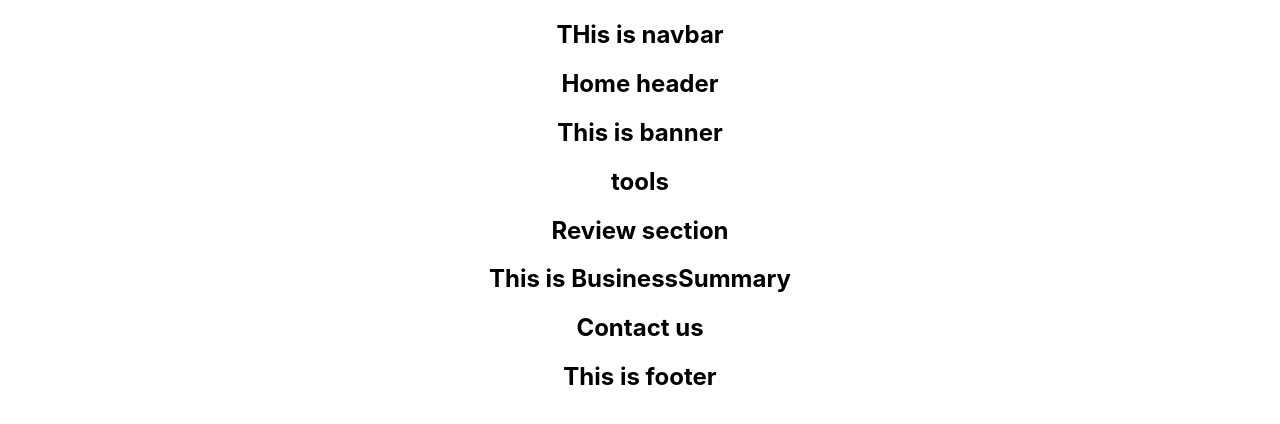
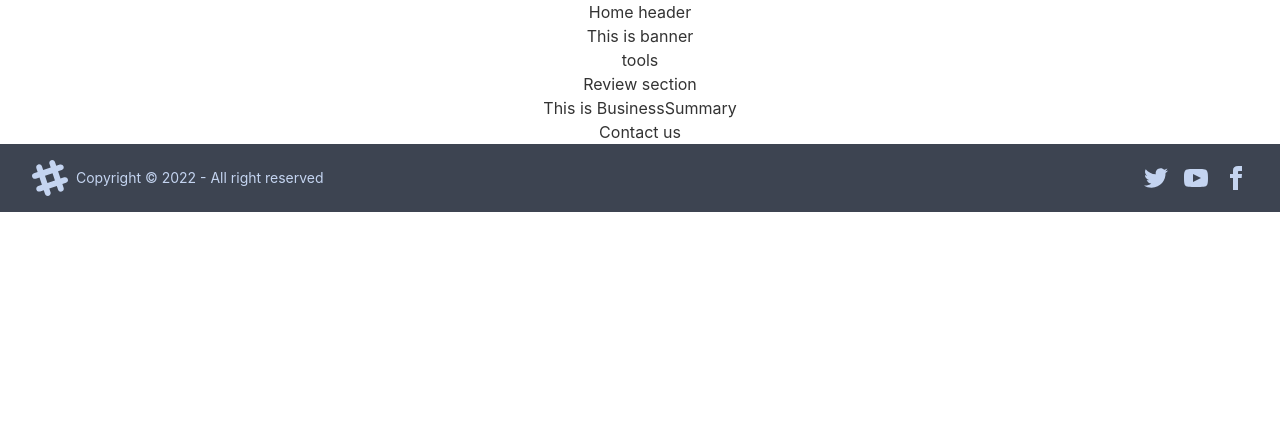
Before and after one commit to IshtyMahin/ToolsHouse-clientSite, a React (Create React App) app: page / in a window 1280 px wide. Shown: the top 424 px of the page. Built offline with nearby package versions, Linux system fonts and the light colour scheme.

Commit message:
footer complete

```diff
--- a/src/Pages/Shared/Footer.js
+++ b/src/Pages/Shared/Footer.js
@@ -1,11 +1,21 @@
-import React from 'react';
+import React from "react";
+
 
 const Footer = () => {
-    return (
-        <div>
-            <h2>This is footer</h2>
-        </div>
-    );
+  return (
+    <footer class="footer items-center p-4 bg-neutral text-neutral-content ">
+  <div class="items-center grid-flow-col mx-auto lg:mx-4">
+    <svg width="36" height="36" viewBox="0 0 24 24" xmlns="http://www.w3.org/2000/svg" fill-rule="evenodd" clip-rule="evenodd" class="fill-current"><path d="M22.672 15.226l-2.432.811.841 2.515c.33 1.019-.209 2.127-1.23 2.456-1.15.325-2.148-.321-2.463-1.226l-.84-2.518-5.013 1.677.84 2.517c.391 1.203-.434 2.542-1.831 2.542-.88 0-1.601-.564-1.86-1.314l-.842-2.516-2.431.809c-1.135.328-2.145-.317-2.463-1.229-.329-1.018.211-2.127 1.231-2.456l2.432-.809-1.621-4.823-2.432.808c-1.355.384-2.558-.59-2.558-1.839 0-.817.509-1.582 1.327-1.846l2.433-.809-.842-2.515c-.33-1.02.211-2.129 1.232-2.458 1.02-.329 2.13.209 2.461 1.229l.842 2.515 5.011-1.677-.839-2.517c-.403-1.238.484-2.553 1.843-2.553.819 0 1.585.509 1.85 1.326l.841 2.517 2.431-.81c1.02-.33 2.131.211 2.461 1.229.332 1.018-.21 2.126-1.23 2.456l-2.433.809 1.622 4.823 2.433-.809c1.242-.401 2.557.484 2.557 1.838 0 .819-.51 1.583-1.328 1.847m-8.992-6.428l-5.01 1.675 1.619 4.828 5.011-1.674-1.62-4.829z"></path></svg>
+    <p>Copyright © 2022 - All right reserved</p>
+  </div>
+  <div class="grid-flow-col gap-4 md:place-self-center md:justify-self-end mx-auto lg:mx-4">
+    <a href="https://web.facebook.com/ishtiaquddin.mahin.3"><svg xmlns="http://www.w3.org/2000/svg" width="24" height="24" viewBox="0 0 24 24" class="fill-current"><path d="M24 4.557c-.883.392-1.832.656-2.828.775 1.017-.609 1.798-1.574 2.165-2.724-.951.564-2.005.974-3.127 1.195-.897-.957-2.178-1.555-3.594-1.555-3.179 0-5.515 2.966-4.797 6.045-4.091-.205-7.719-2.165-10.148-5.144-1.29 2.213-.669 5.108 1.523 6.574-.806-.026-1.566-.247-2.229-.616-.054 2.281 1.581 4.415 3.949 4.89-.693.188-1.452.232-2.224.084.626 1.956 2.444 3.379 4.6 3.419-2.07 1.623-4.678 2.348-7.29 2.04 2.179 1.397 4.768 2.212 7.548 2.212 9.142 0 14.307-7.721 13.995-14.646.962-.695 1.797-1.562 2.457-2.549z"></path></svg>
+    </a>
+    <a href="https://web.facebook.com/ishtiaquddin.mahin.3"><svg xmlns="http://www.w3.org/2000/svg" width="24" height="24" viewBox="0 0 24 24" class="fill-current"><path d="M19.615 3.184c-3.604-.246-11.631-.245-15.23 0-3.897.266-4.356 2.62-4.385 8.816.029 6.185.484 8.549 4.385 8.816 3.6.245 11.626.246 15.23 0 3.897-.266 4.356-2.62 4.385-8.816-.029-6.185-.484-8.549-4.385-8.816zm-10.615 12.816v-8l8 3.993-8 4.007z"></path></svg></a>
+    <a href="https://web.facebook.com/ishtiaquddin.mahin.3"><svg xmlns="http://www.w3.org/2000/svg" width="24" height="24" viewBox="0 0 24 24" class="fill-current"><path d="M9 8h-3v4h3v12h5v-12h3.642l.358-4h-4v-1.667c0-.955.192-1.333 1.115-1.333h2.885v-5h-3.808c-3.596 0-5.192 1.583-5.192 4.615v3.385z"></path></svg></a>
+  </div>
+</footer>
+  );
 };
 
 export default Footer;
--- a/src/Pages/Shared/Navbar.js
+++ b/src/Pages/Shared/Navbar.js
@@ -2,9 +2,8 @@
 
 const Navbar = () => {
     return (
-        <div>
-            <h2>THis is navbar</h2>
-        </div>
+        <>
+        </>
     );
 };
 
--- a/src/index.css
+++ b/src/index.css
@@ -1,3 +1,8 @@
+@tailwind base;
+@tailwind components;
+@tailwind utilities;
+
+
 body {
   margin: 0;
   font-family: -apple-system, BlinkMacSystemFont, 'Segoe UI', 'Roboto', 'Oxygen',
--- a/tailwind.config.js
+++ b/tailwind.config.js
@@ -14,7 +14,7 @@
     daisyui: {
       themes: [
         {
-          doctortheme: {
+          mytheme: {
             primary: "#0FCFEC",
             secondary: "#19D3AE",
             accent: "#3A4256",
```
